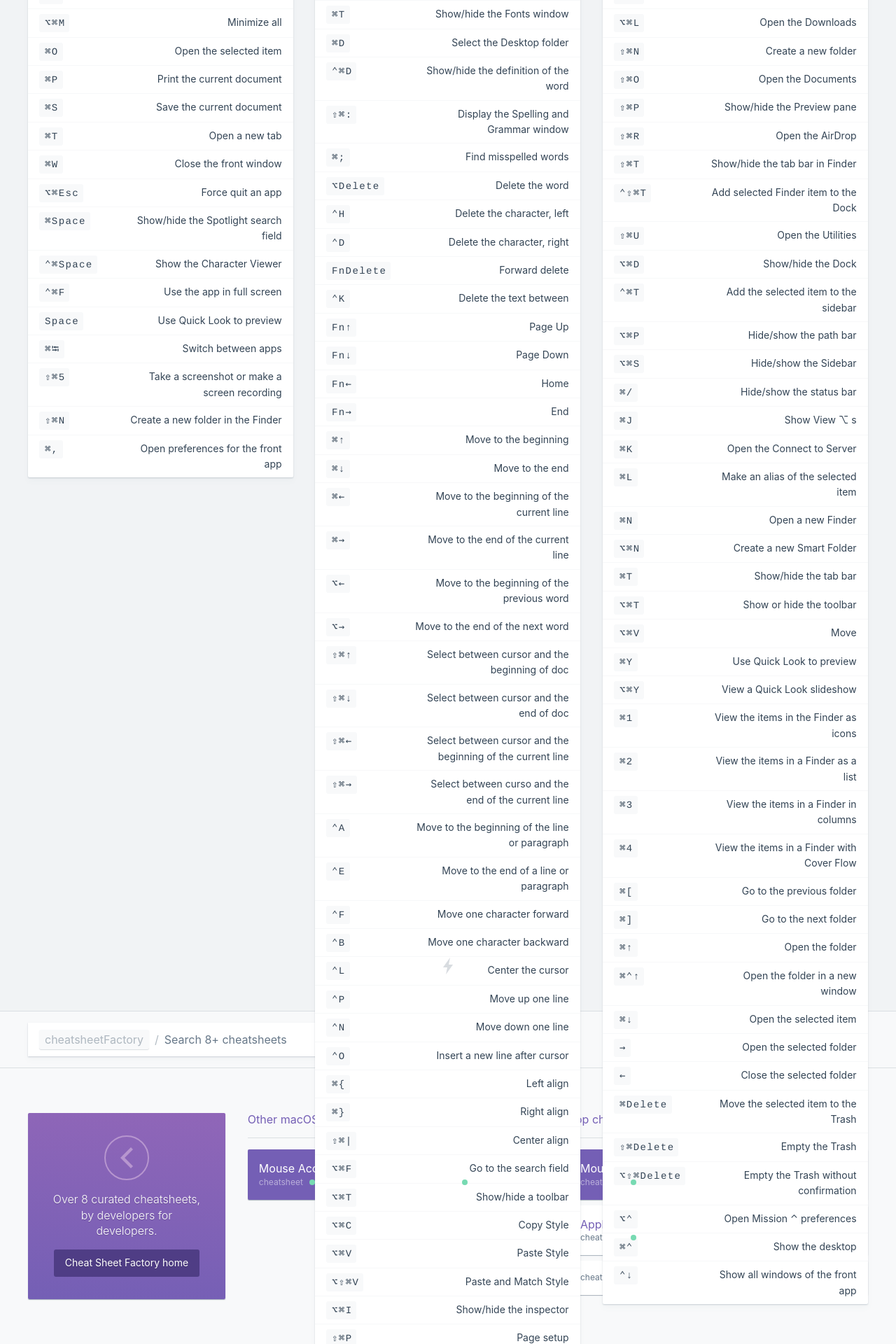
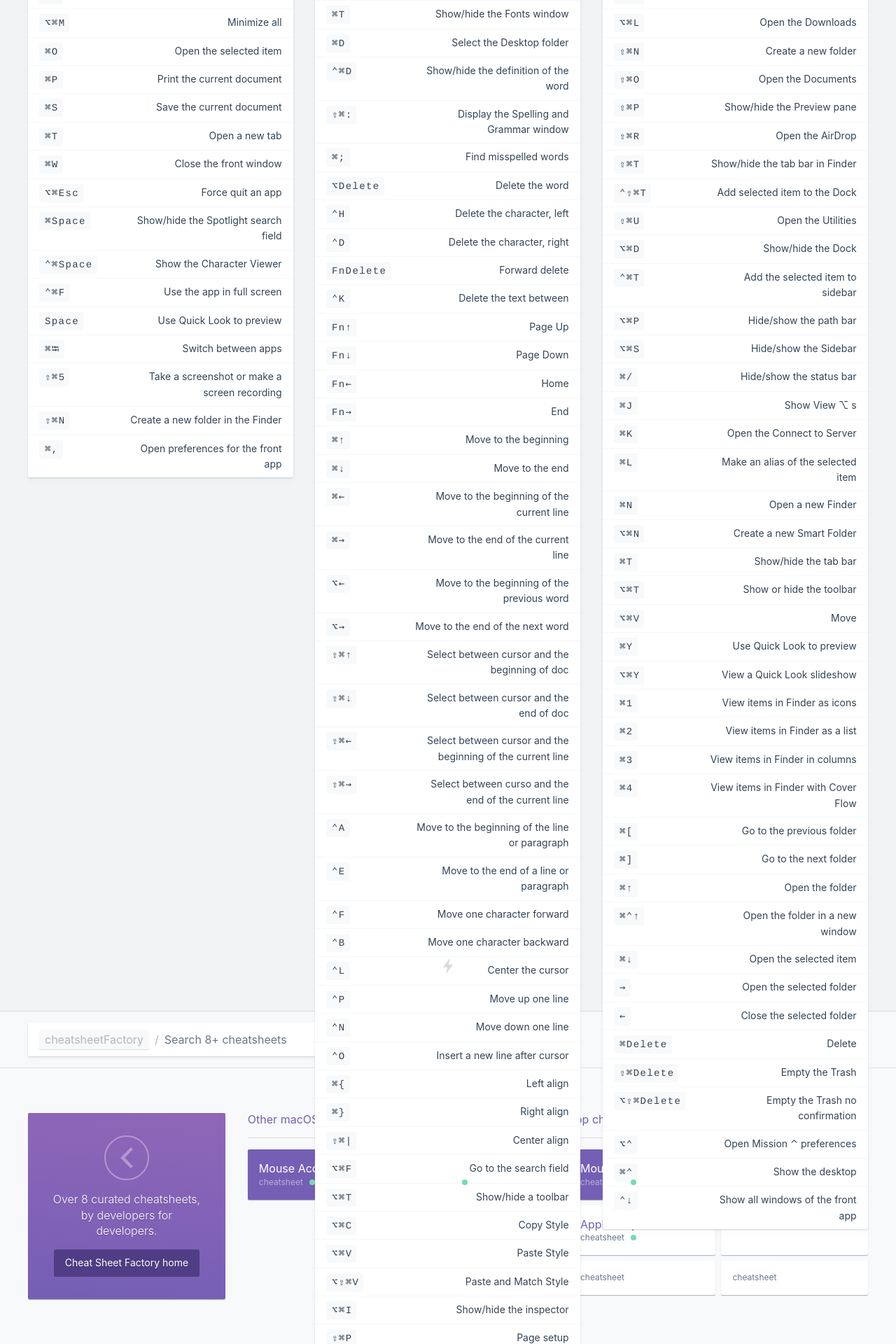
Before and after one commit to kasramp/cheat-sheet-factory, a Jekyll site: the page built from macOS/macos-shortcuts.md, in a window 1280 px wide. Shown: the part 698-2618 px from the top of the page at 70% size. Built offline with Jekyll 4.4.1, drawn with Linux system fonts in a browser that asks for light colours.

Commit message:
More clean up

```diff
--- a/macOS/macos-shortcuts.md
+++ b/macOS/macos-shortcuts.md
@@ -74,10 +75,10 @@ Shortcuts
 | `⇧⌘P` | Show/hide the Preview pane |
 | `⇧⌘R` | Open the AirDrop |
 | `⇧⌘T` | Show/hide the tab bar in Finder |
-| `⌃⇧⌘T` | Add selected Finder item to the Dock |
+| `⌃⇧⌘T` | Add selected item to the Dock |
 | `⇧⌘U` | Open the Utilities |
 | `⌥⌘D` | Show/hide the Dock |
-| `⌃⌘T` | Add the selected item to the sidebar |
+| `⌃⌘T` | Add the selected item to sidebar |
 | `⌥⌘P` | Hide/show the path bar |
 | `⌥⌘S` | Hide/show the Sidebar |
 | `⌘/` | Hide/show the status bar |
@@ -91,10 +92,10 @@ Shortcuts
 | `⌥⌘V` | Move |
 | `⌘Y` | Use Quick Look to preview |
 | `⌥⌘Y` | View a Quick Look slideshow |
-| `⌘1` | View the items in the Finder as icons |
-| `⌘2` | View the items in a Finder as a list |
-| `⌘3` | View the items in a Finder in columns |
-| `⌘4` | View the items in a Finder with Cover Flow |
+| `⌘1` | View items in Finder as icons |
+| `⌘2` | View items in Finder as a list |
+| `⌘3` | View items in Finder in columns |
+| `⌘4` | View items in Finder with Cover Flow |
 | `⌘[` | Go to the previous folder |
 | `⌘]` | Go to the next folder |
 | `⌘↑` | Open the folder |
@@ -102,9 +103,9 @@ Shortcuts
 | `⌘↓` | Open the selected item |
 | `→` | Open the selected folder |
 | `←` | Close the selected folder |
-| `⌘Delete` | Move the selected item to the Trash |
+| `⌘Delete` | Delete |
 | `⇧⌘Delete` |  Empty the Trash |
-| `⌥⇧⌘Delete` | Empty the Trash without confirmation |
+| `⌥⇧⌘Delete` | Empty the Trash no confirmation |
 | `⌥⌃` | Open Mission ⌃  preferences |
 | `⌘⌃` | Show the desktop |
 | `⌃↓` | Show all windows of the front app |
```
Also changed, not shown: other parts of macOS/macos-shortcuts.md (+1 -0 lines).
